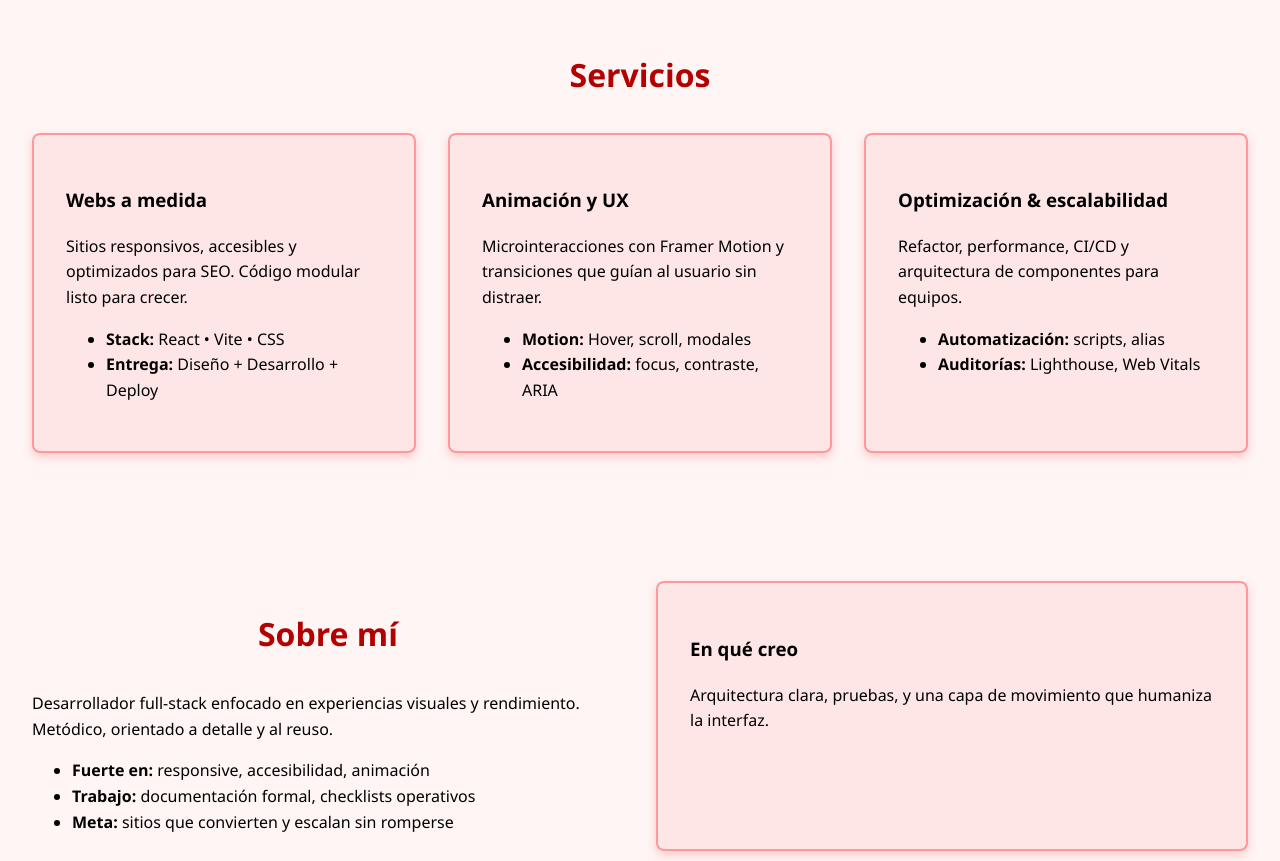
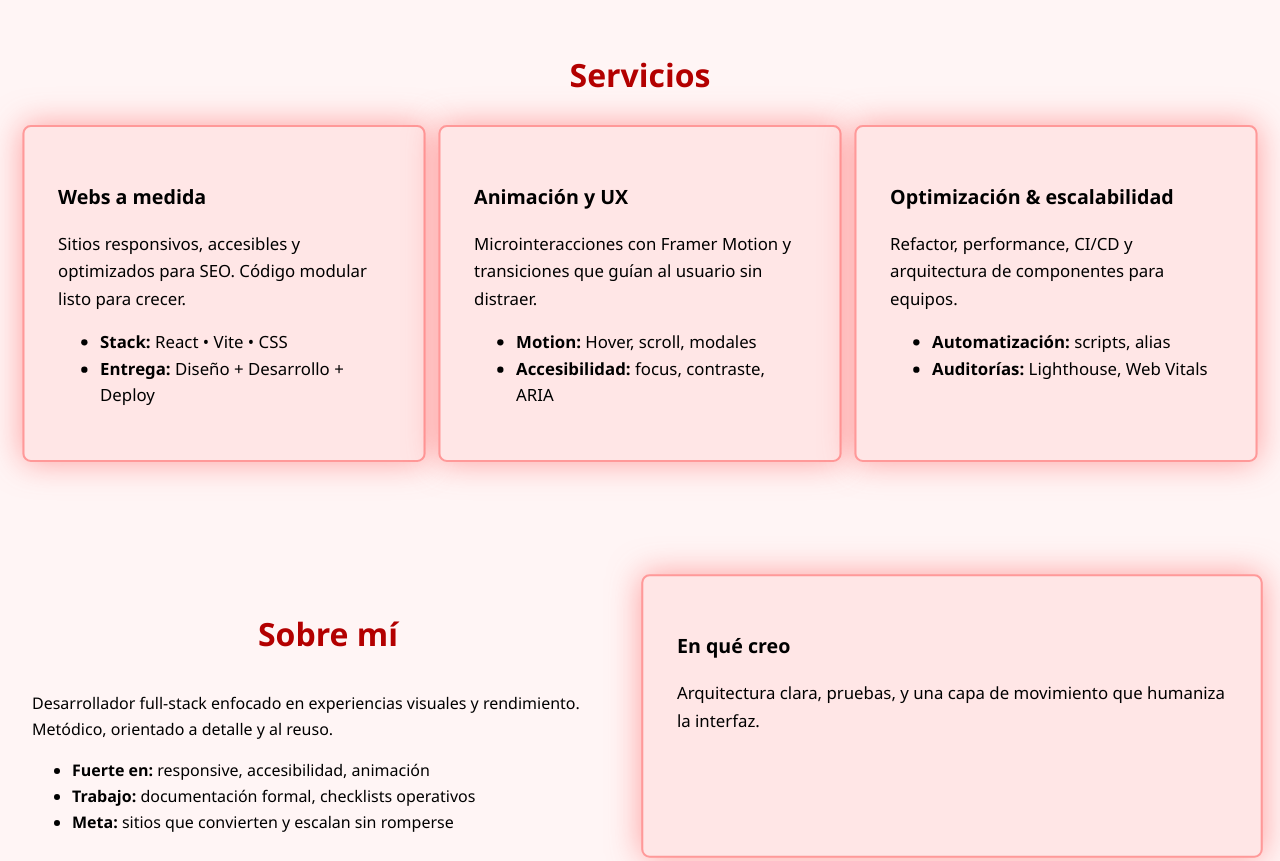
Before and after one commit to Camilo-9605/camilo-9605.github.io, a plain HTML site: page index.html in a window 1280 px wide. Shown: the part 860-1721 px from the top of the page. Drawn offline with Linux system fonts and the light colour scheme.

Commit message:
actualizando css

```diff
--- a/index.css
+++ b/index.css
@@ -189,6 +189,18 @@ body {
   border-radius: 12px;
   animation: glowPulse 2s infinite;
 }
+.card {
+  background: #ffe6e6;
+  border: 2px solid #ff9999;
+  border-radius: 8px;
+  padding: 2rem;
+  box-shadow: 0 4px 10px rgba(255, 102, 102, 0.3);
+  transition: transform 0.3s, box-shadow 0.3s;
+
+  /* 🔥 Pulsación automática */
+  animation: glowPulse 2s infinite;
+}
+
 
 /* =========================
    FORMULARIO
```
